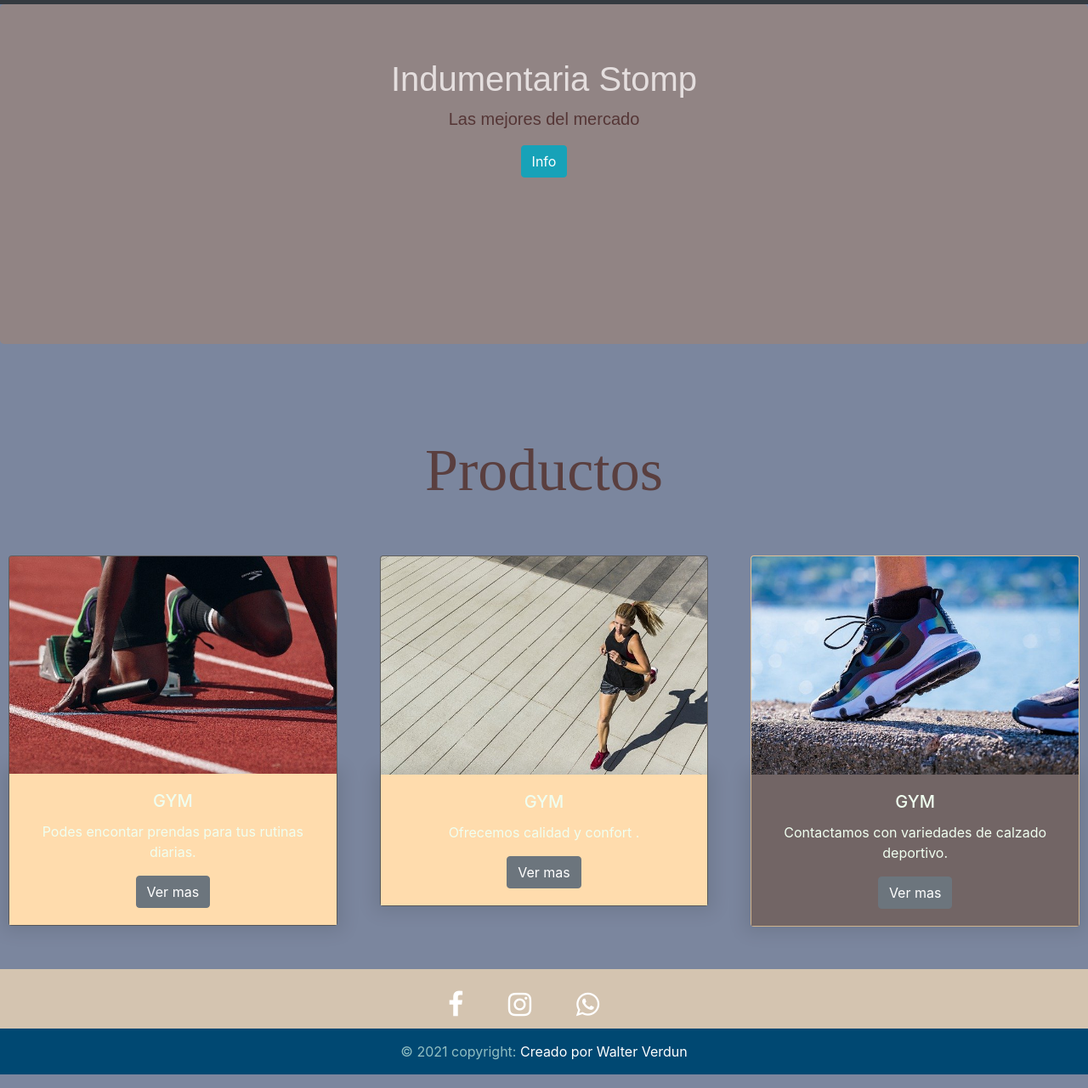
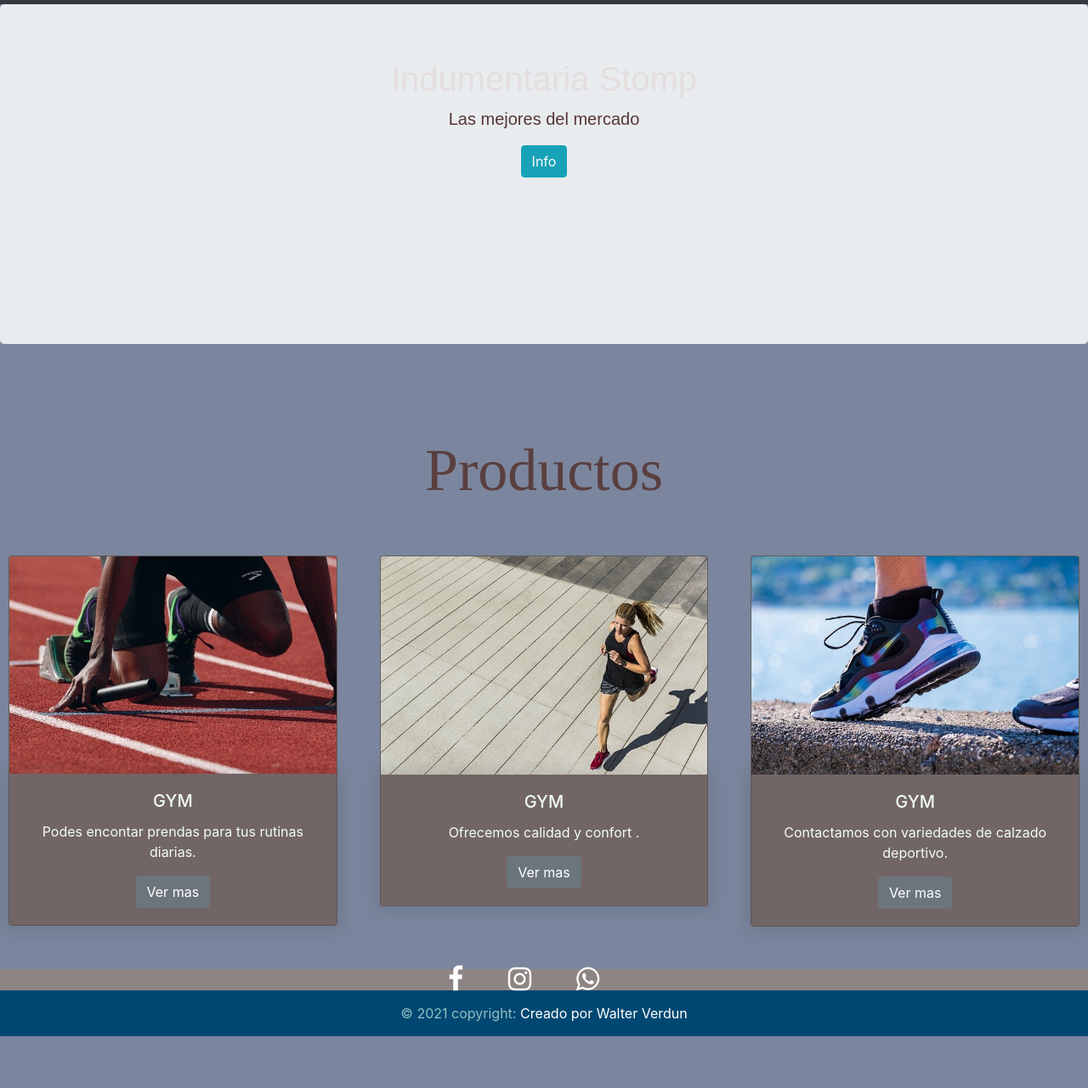
Before and after one commit to walter404/indumentaria-stomps, a plain HTML site: page index.html in a window 1280 px wide. Shown: the part 171-1452 px from the top of the page at 85% size. After the commit the page ends 1407 px from the top, so only its background shows below. Drawn offline with nearby package versions, Linux system fonts and the light colour scheme.

Commit message:
modificacioncompletaindex

```diff
--- a/index.html
+++ b/index.html
@@ -16,7 +16,7 @@
 <body>
     <nav class="navbar navbar-expand-md bg-dark navbar-dark">
         <a class="navbar-brand" href="index.html">
-            <img src="img/logo.jpeg" alt="logo" width="150px" height="150px">
+            <img src="img/logo.jpeg" alt="logo">
         </a>
         <button class="navbar-toggler" type="button" data-toggle="collapse" data-target="#collapsibleNavbar">
             <span class="navbar-toggler-icon"></span>
@@ -43,7 +43,7 @@
         </div>
     </nav>
 
-    <div class="jumbotron text-center" style="background: rgb(145, 132, 132);">
+    <div class="jumbotron text-center">
         <h1>Indumentaria Stomp</h1>
         <p>Las mejores del mercado</p>
         <button type="button" class="btn btn-info">Info</button>
@@ -59,7 +59,7 @@
                 <div class="col-md-4">
                     <div class="card text-center">
                         <img src="./img/hombre.jpg" alt="" class="card-img-top">
-                        <div class="card-body" style="background: rgb(255, 220, 173);">
+                        <div class="card-body">
                             <h5 class="card-title">GYM</h5>
                             <p class="card-text">Podes encontar prendas para tus rutinas diarias.</p>
                             <button type="button" class="btn btn-secondary">Ver mas</button>
@@ -69,7 +69,7 @@
                 <div class="col-md-4">
                     <div class="card text-center">
                         <img src="./img/mujer.jpg" alt="" class="card-img-top">
-                        <div class="card-body" style="background: rgb(255, 220, 173);">
+                        <div class="card-body">
                             <h5 class="card-title">GYM</h5>
                             <p class="card-text">Ofrecemos calidad y confort .</p>
                             <button type="button" class="btn btn-secondary">Ver mas</button>
@@ -77,7 +77,7 @@
                     </div>
                 </div>
                 <div class="col-md-4">
-                    <div class="card text-center" style="background: rgb(255, 220, 173);">
+                    <div class="card text-center">
                         <img src="./img/calzado.jpg" alt="" class="card-img-top">
                         <div class="card-body">
                             <h5 class="card-title">GYM</h5>
@@ -90,8 +90,8 @@
         </div>
     </section>
 
-    <footer style="background: rgb(212, 196, 176);">
-        <div class="container text-center" style="padding-bottom: 15px; padding-top: 30px;">
+    <footer>
+        <div class="container text-center">
             <a href="https://www.facebook.com/Calzados-Stomp-104788585080617">
                 <i class="fa fa-facebook fa-lg white-text mr-md-5 mr-3 fa-2x"></i>
             </a>
@@ -103,8 +103,8 @@
             </a>
 
         </div>
-        <div  class="text-center" style="background: #004872;">
-            <p style="color: #91bec2; padding: 15px 0;" >
+        <div class="text-center" style="background: #004872;">
+            <p style="color: #91bec2; padding: 15px 0;">
                 &copy; 2021 copyright: <a href="walterame123@gmail.com"> Creado por Walter Verdun</a>
             </p>
         </div>
```
